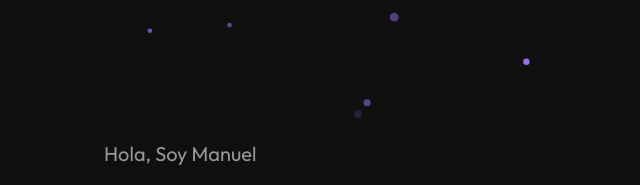
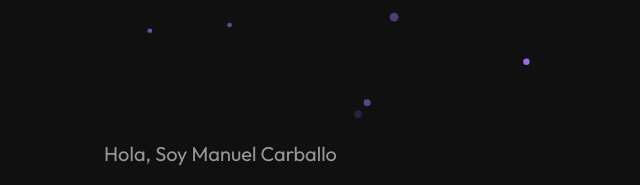
Before and after one commit to MMudeLL/mcarcos.github.io, an Astro site in the folder Portfolio-main/: page / in a window 1280 px wide. Shown: the top 185 px of the page, 0-640 px from the left. Built offline with nearby package versions, Linux system fonts and the light colour scheme; Astro itself is replaced by a stand-in of ours; animation ran at ten frames a second.

Commit message:
Cambios visuales

```diff
--- a/Portfolio-main/src/components/home.astro
+++ b/Portfolio-main/src/components/home.astro
@@ -12,7 +12,7 @@ import SkillsList from "../React/SkillsList.tsx";
     {/* Columna Izquierda: Texto */}
     <div class="flex flex-col items-start text-left space-y-6 pt-32 lg:pt-0">
       <p class="text-lg md:text-xl text-[var(--white-icon)] shiny-white">
-        Hola, Soy Manuel
+        Hola, Soy Manuel Carballo
       </p>
 
       <h1 class="text-[var(--white)] text-5xl md:text-7xl font-bold leading-tight">
```
Also changed, not shown: Portfolio-main/public/banner linkedin.jpg (added).
